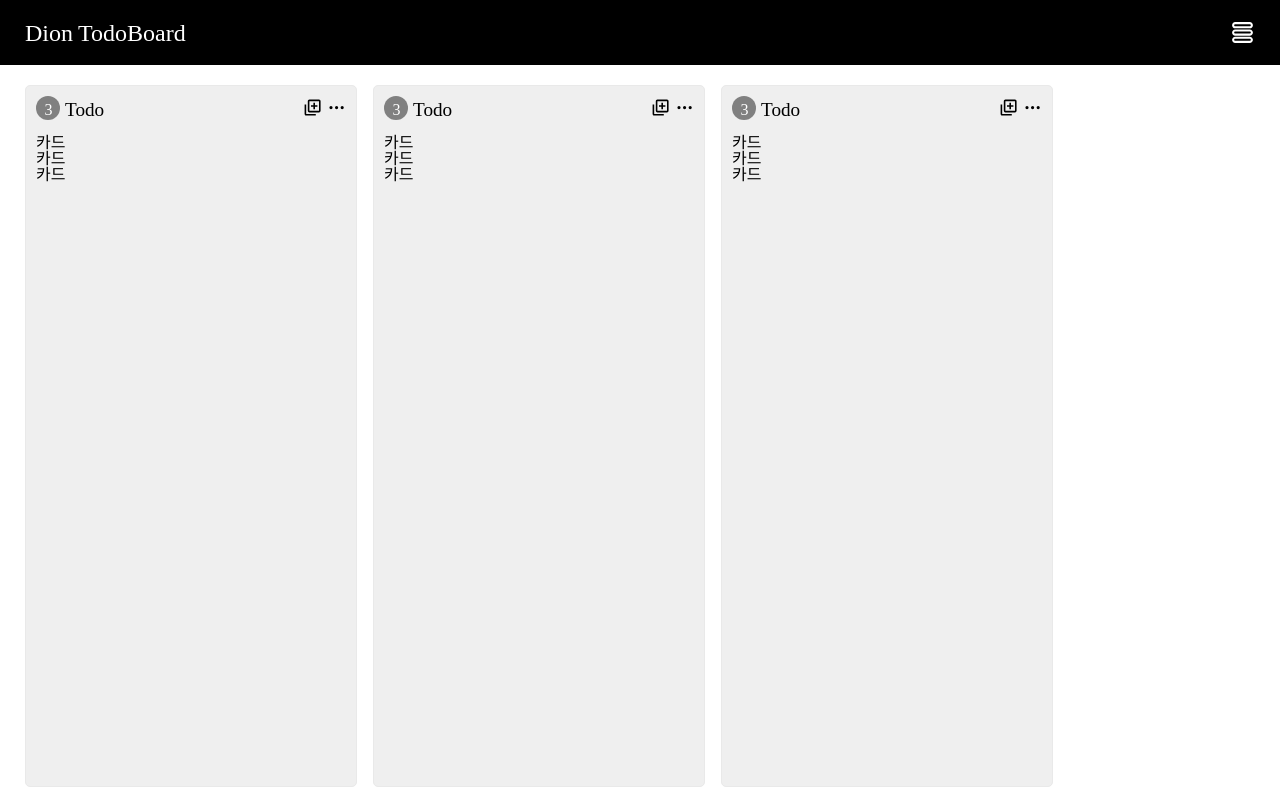
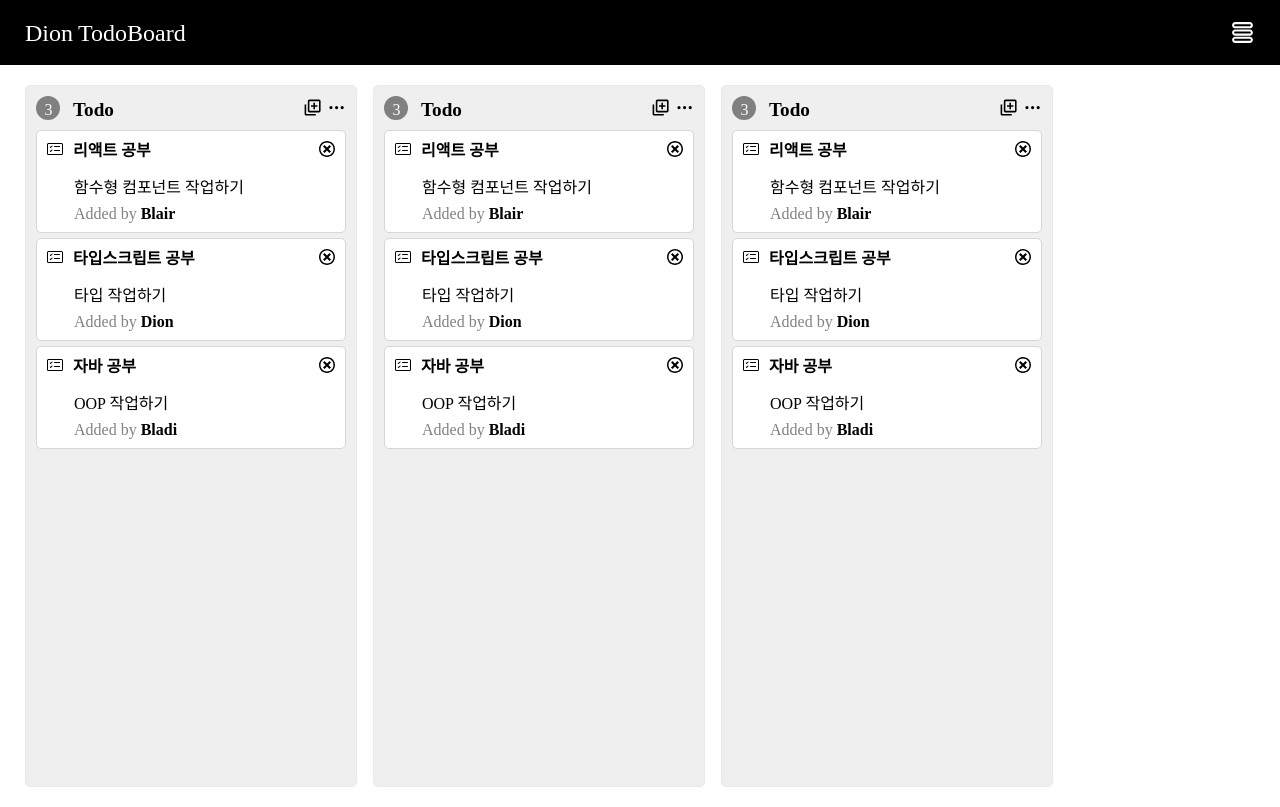
Before and after one commit to Blair-Dion/todo-frontend, a React (Create React App) app in the folder todo-project/: page / in a window 1280 px wide. Built offline with nearby package versions, Linux system fonts and the light colour scheme; the HTML template or start-up script is replaced by a standard one.

Commit message:
[#2][feat]Card 컴포넌트 마크업 작업

```diff
--- a/todo-project/src/Component/Card/Card.jsx
+++ b/todo-project/src/Component/Card/Card.jsx
@@ -1,12 +1,26 @@
 import React from 'react';
 import './Card.scss';
+import {BsCardChecklist} from 'react-icons/bs';
+import {ImCancelCircle} from 'react-icons/im';
 
-const Card = () => {
+
+const Card = ({title, contents, writer}) => {
 
     return (
         <>
             <div className="card-section">
-                카드
+                <div className="card-wrapper">
+                    <div className="card-header-wrapper">
+                        <div className="header-left-wrapper">
+                            <div className="icon"><BsCardChecklist/></div>
+                            <span className="card-title">{title}</span>
+                        </div>
+
+                        <div className="card-del-btn"><ImCancelCircle/></div>
+                    </div>
+                    <p className="contents-wrapper">{contents}</p>
+                    <span className="writer-wrapper">Added by <span>{writer}</span></span>
+                </div>
             </div>
         </>
     )
--- a/todo-project/src/Component/Card/Card.scss
+++ b/todo-project/src/Component/Card/Card.scss
@@ -0,0 +1,56 @@
+.card-section {
+  padding: 10px;
+  border: 1px solid #d6d6d6;
+  background-color: #ffffff;
+  border-radius: 5px;
+  margin-bottom: 5px;
+
+  .card-wrapper {
+    display: flex;
+    flex-direction: column;
+
+    .card-header-wrapper {
+      display: flex;
+      flex-direction: row;
+      justify-content: space-between;
+      align-content: center;
+      margin-bottom: 20px;
+
+      .header-left-wrapper {
+        display: flex;
+        flex-direction: row;
+        align-items: center;
+
+        .icon {
+          margin-right: 10px;
+        }
+
+        .card-title {
+          font-weight: 600;
+
+        }
+      }
+
+
+      .card-del-btn {
+        cursor: pointer;
+
+      }
+    }
+
+    .contents-wrapper {
+      margin-left: 27px;
+      margin-bottom: 10px;
+    }
+
+    .writer-wrapper {
+      margin-left: 27px;
+      color: #838282;
+
+      span {
+        font-weight: 600;
+        color: #000000;
+      }
+    }
+  }
+}
--- a/todo-project/src/Component/List/List.jsx
+++ b/todo-project/src/Component/List/List.jsx
@@ -25,9 +25,9 @@ const List = () => {
                     </div>
 
                     <div className="card-list-wrapper">
-                        <Card/>
-                        <Card/>
-                        <Card/>
+                        <Card title={"리액트 공부"} contents={"함수형 컴포넌트 작업하기"} writer={"Blair"}/>
+                        <Card title={"타입스크립트 공부"} contents={"타입 작업하기"} writer={"Dion"}/>
+                        <Card title={"자바 공부"} contents={"OOP 작업하기"} writer={"Bladi"}/>
                     </div>
                 </div>
             </div>
--- a/todo-project/src/Component/List/List.scss
+++ b/todo-project/src/Component/List/List.scss
@@ -21,7 +21,7 @@
       flex-direction: row;
       justify-content: space-between;
       align-content: center;
-      margin-bottom: 15px;
+      margin-bottom: 10px;
 
       .left-wrapper {
         display: flex;
@@ -29,7 +29,7 @@
         align-content: center;
 
         .card-count-wrapper {
-          margin-right: 5px;
+          margin-right: 13px;
           background-color: gray;
           padding: 6px 7.5px 0px 8.5px;
           border-radius: 100%;
@@ -42,6 +42,7 @@
         .list-title {
           margin-top: 4px;
           font-size: 1.2rem;
+          font-weight: 600;
         }
       }
 
```
